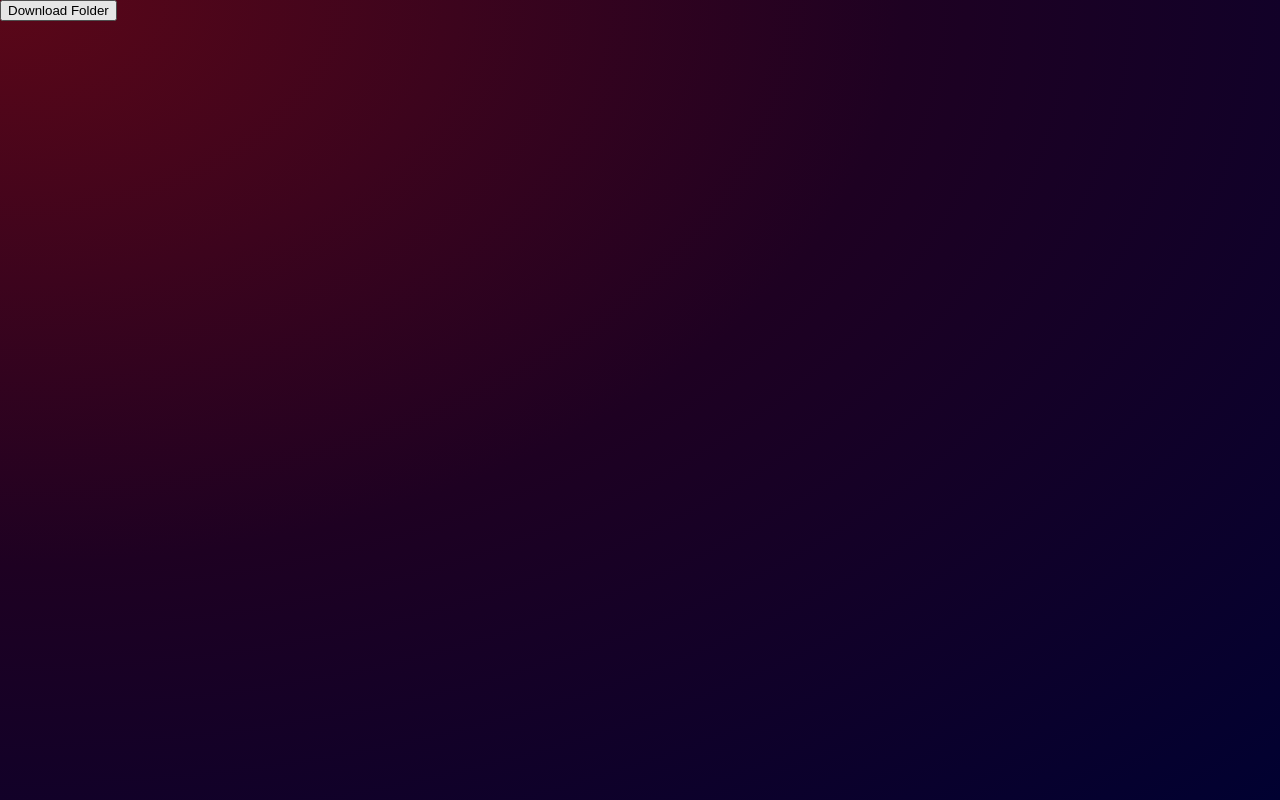
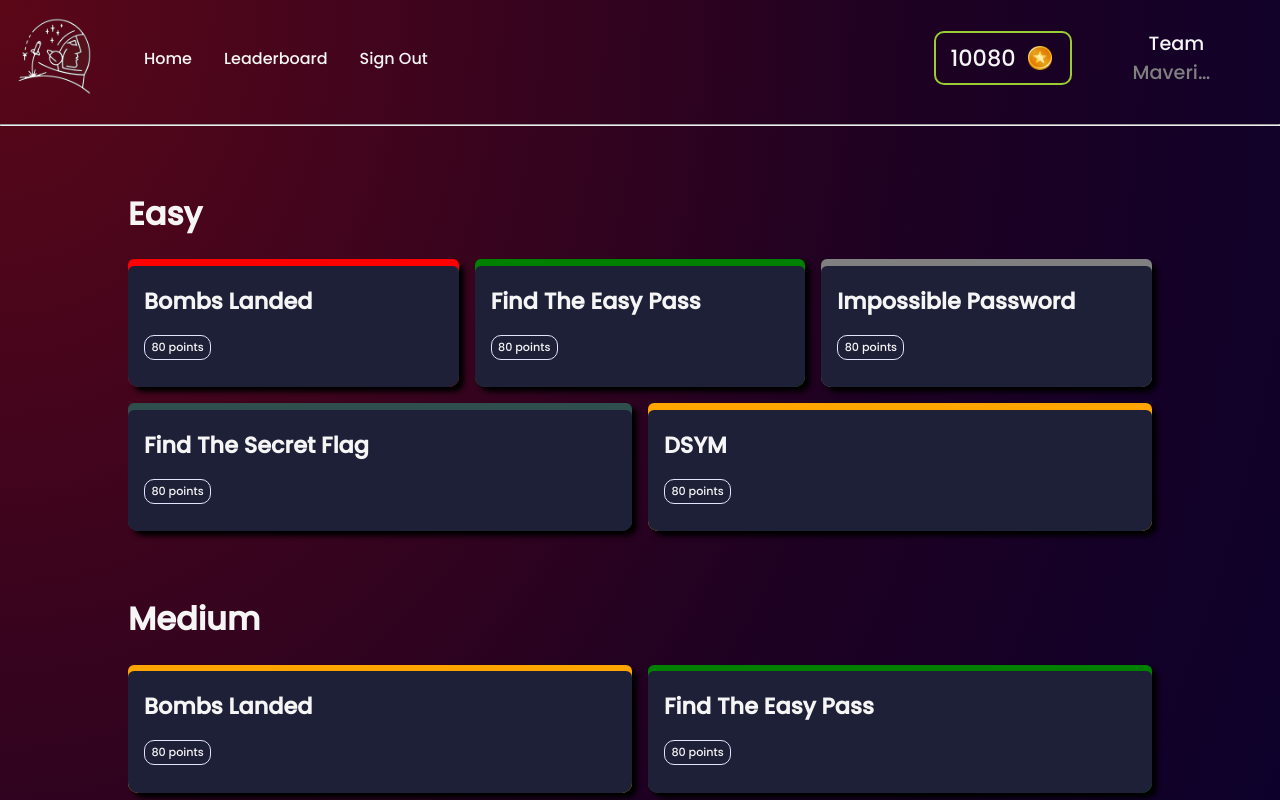
Before and after one commit to IEEE-PESIT-Student-Branch/kalpana2024, a JavaScript app in the folder client/: page / in a window 1280 px wide. Shown: the top 800 px of the page. Built offline with nearby package versions, Linux system fonts and the light colour scheme; the HTML template or start-up script is replaced by a standard one.

Commit message:
Updated App.js

```diff
--- a/client/src/App.js
+++ b/client/src/App.js
@@ -2,8 +2,9 @@ import { BrowserRouter, Routes, Route} from 'react-router-dom';
 import './App.css';
 
 //import SignUp from './pages/signUp';
-//import QuestionPage from './pages/questionPage';
-import FolderDownloader from './pages/folderDownloader';
+import QuestionPage from './pages/questionPage';
+//import FolderDownloader from './pages/folderDownloader';
+//<FolderDownloader folderUrl="testBoi.zip" />
 
 function App() {
   return (
@@ -11,7 +12,7 @@ function App() {
       <BrowserRouter>
         <div className='pages'>
           <Routes>
-            <Route path='/' element={<FolderDownloader folderUrl="testBoi.zip" />}/>
+            <Route path='/' element={<QuestionPage />}/>
           </Routes>
         </div>
       </BrowserRouter>
```
